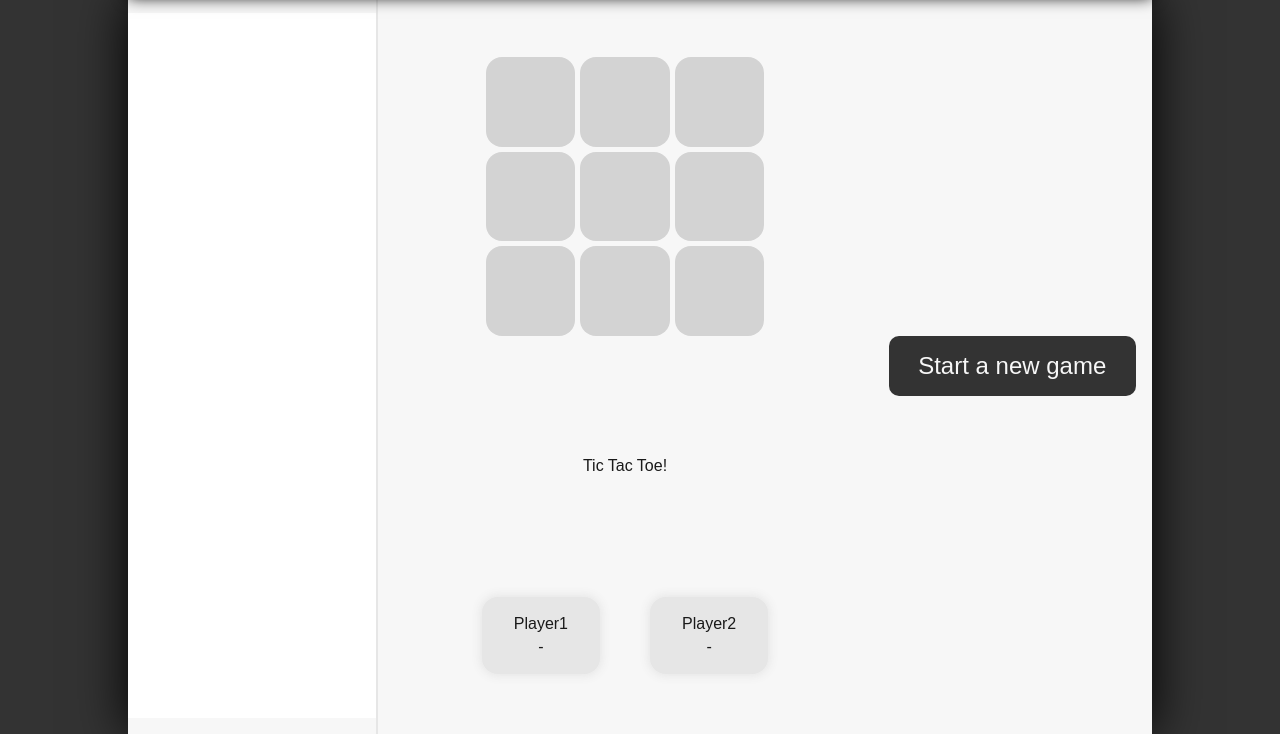
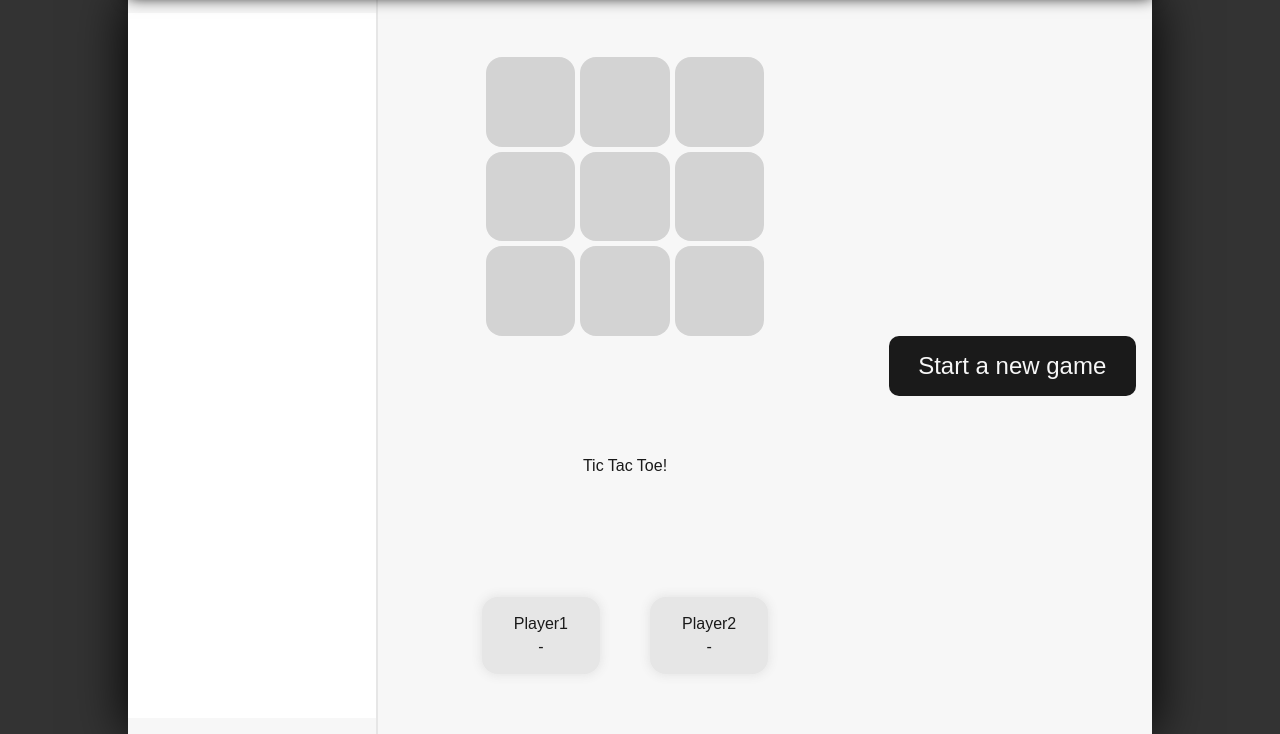
Before and after one commit to kad5/tic-tac-toe, a plain HTML site: page index.html in a window 1280 px wide. In both pictures the pointer is over the button "Start a new game". Shown: the part 66-800 px from the top of the page. Drawn offline with Linux system fonts and the light colour scheme.

Commit message:
minor css changes. ready for launch

```diff
--- a/styles.css
+++ b/styles.css
@@ -19,6 +19,8 @@
   padding: 0px;
   box-sizing: border-box;
   color: var(--clr-5);
+  transition: 0.15s;
+  cursor: default;
 }
 
 body {
@@ -100,6 +102,9 @@ h1 {
     color: var(--clr-2);
     cursor: pointer;
   }
+  > button:hover {
+    background-color: var(--clr-5);
+  }
 }
 
 input[type="text"] {
@@ -111,6 +116,7 @@ input[type="text"] {
   border-radius: 14px;
   border: none;
   background-color: var(--clr-3);
+  cursor: pointer;
 }
 
 .page1 {
@@ -234,6 +240,11 @@ main {
   display: grid;
   place-content: center;
   font-size: 4rem;
+  cursor: pointer;
+}
+
+.space:hover {
+  background-color: rgba(0, 0, 0, 0.4);
 }
 
 .players-container {
```
